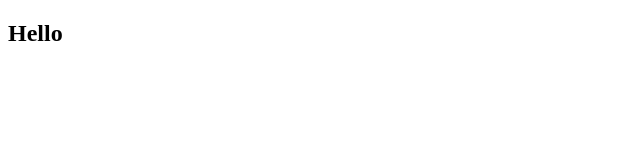
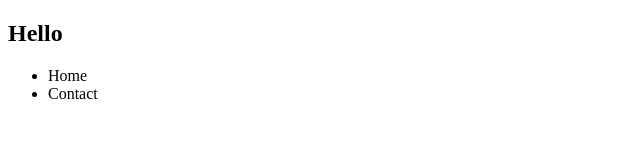
Before and after one commit to MaizYasmine/exemple_site, a plain HTML site: page about.html in a window 1280 px wide. Shown: the whole page, without its empty margins (0-640 px from the left). Drawn offline with Linux system fonts and the light colour scheme.

Commit message:
validation about

```diff
--- a/about.html
+++ b/about.html
@@ -7,5 +7,9 @@
 </head>
 <body>
     <h2>Hello</h2>
+    <ul>
+        <li>Home</li>
+        <li>Contact</li>
+    </ul>
 </body>
 </html>
```
